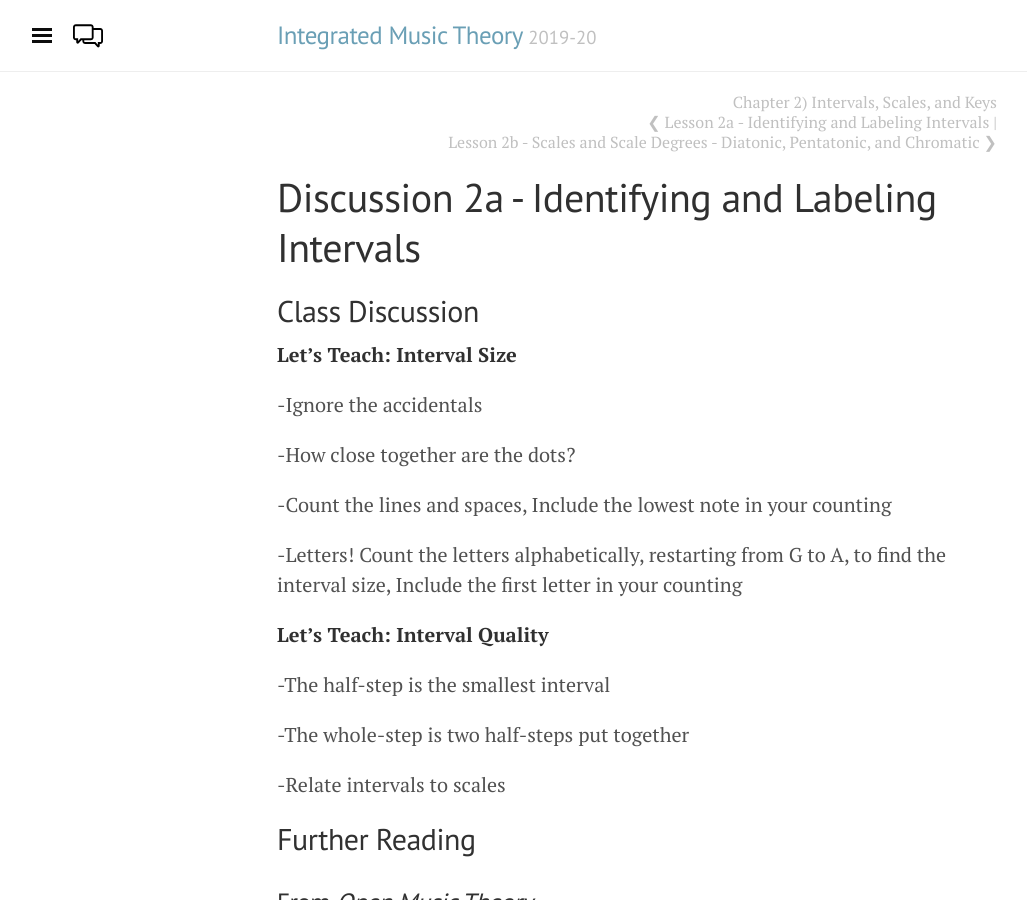
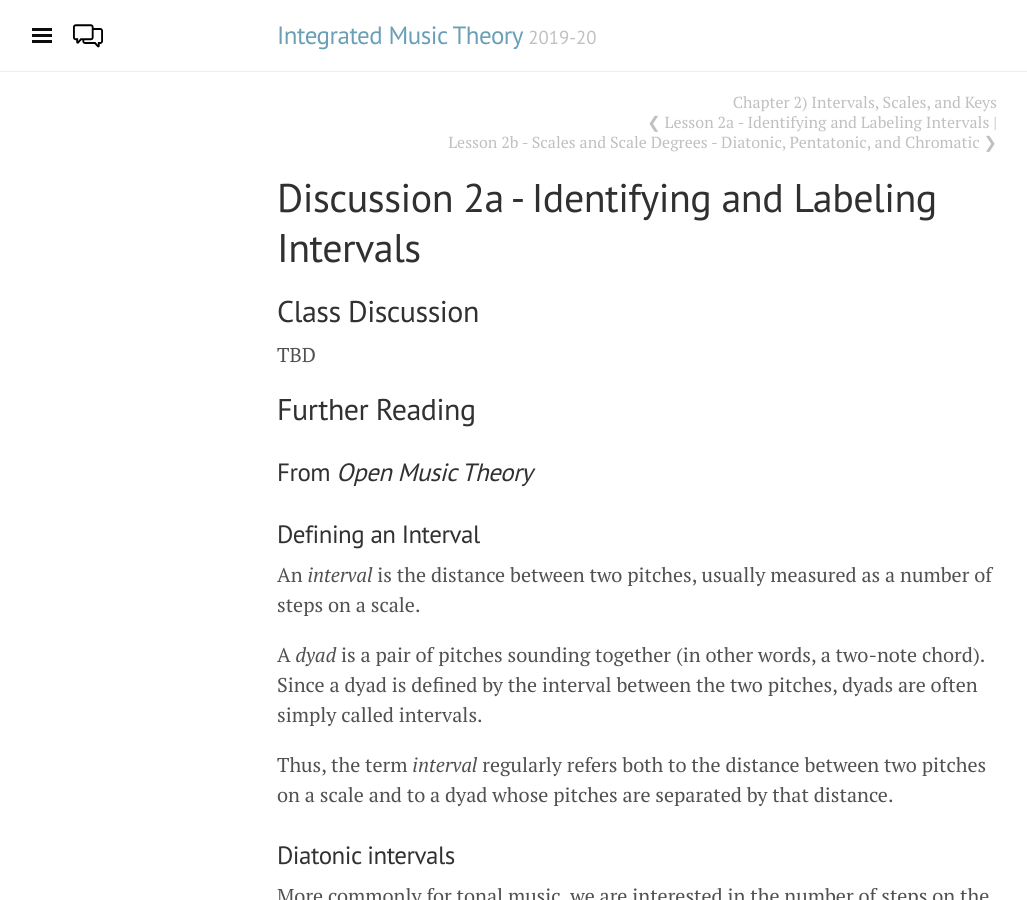
Before and after one commit to intmus/inttheory19-20, a Jekyll site: the page built from _02-int-scales-keys/a2-intervals.md, in a window 1280 px wide and 900 px high. Shown: the whole window, without its empty margins (3-1030 px from the left). Built offline with Jekyll 4.4.1, drawn with Linux system fonts in a browser that asks for light colours.

```diff
--- a/_02-int-scales-keys/a2-intervals.md
+++ b/_02-int-scales-keys/a2-intervals.md
@@ -5,23 +5,7 @@ title: Discussion 2a - Identifying and Labeling Intervals
 
 ## Class Discussion
 
-**Let's Teach: Interval Size**
-
--Ignore the accidentals
-
--How close together are the dots?
-
--Count the lines and spaces, Include the lowest note in your counting
-
--Letters! Count the letters alphabetically, restarting from G to A, to find the interval size, Include the first letter in your counting
-
-**Let's Teach: Interval Quality**
-
--The half-step is the smallest interval
-
--The whole-step is two half-steps put together
-
--Relate intervals to scales
+TBD
 
 ## Further Reading
 
```
Also changed, not shown: _01-pitches-clefs/b1-labelingpitches.md (+3 -3 lines), _02-int-scales-keys/a1-intervals.md (+7 -7 lines).
